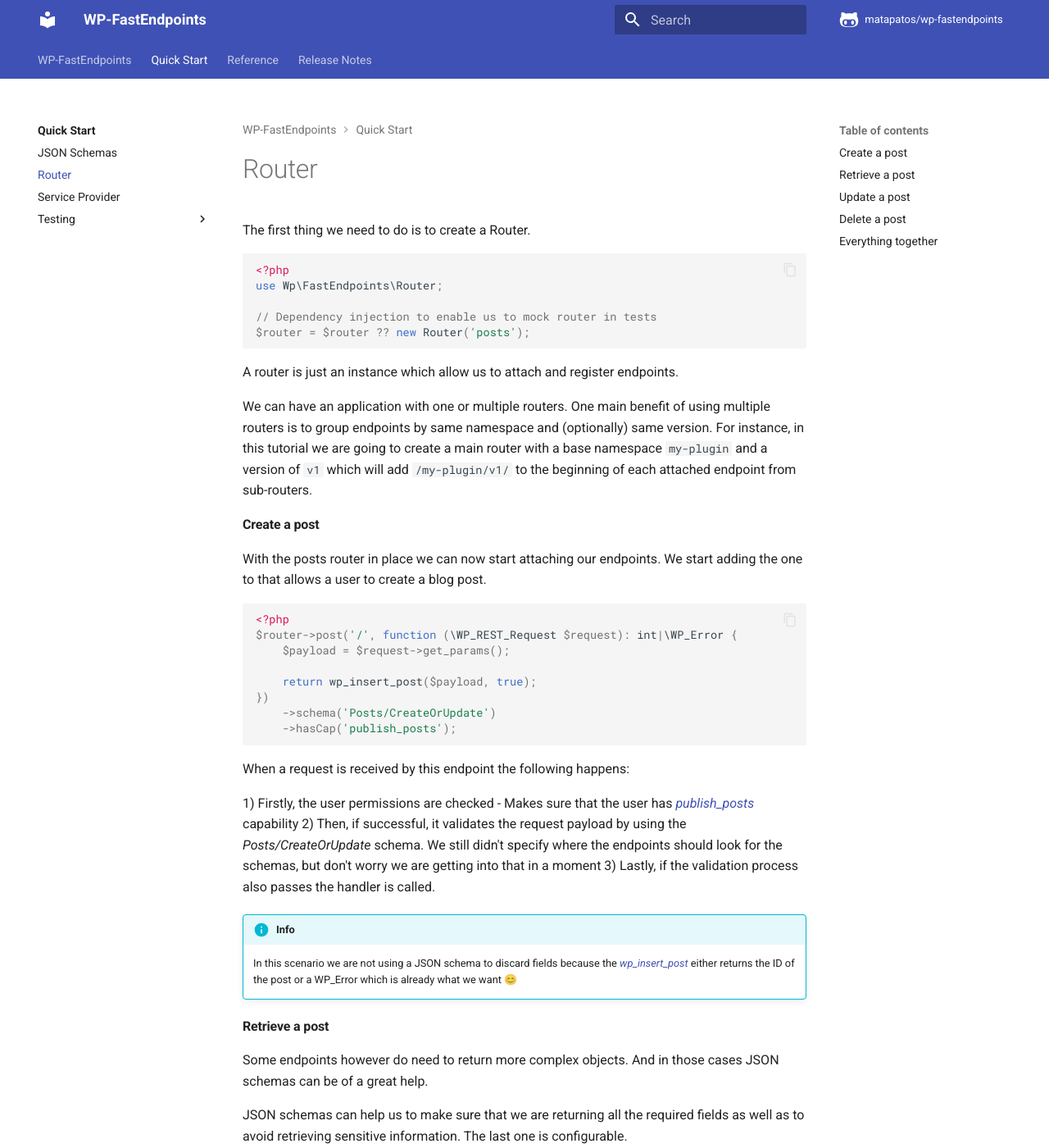
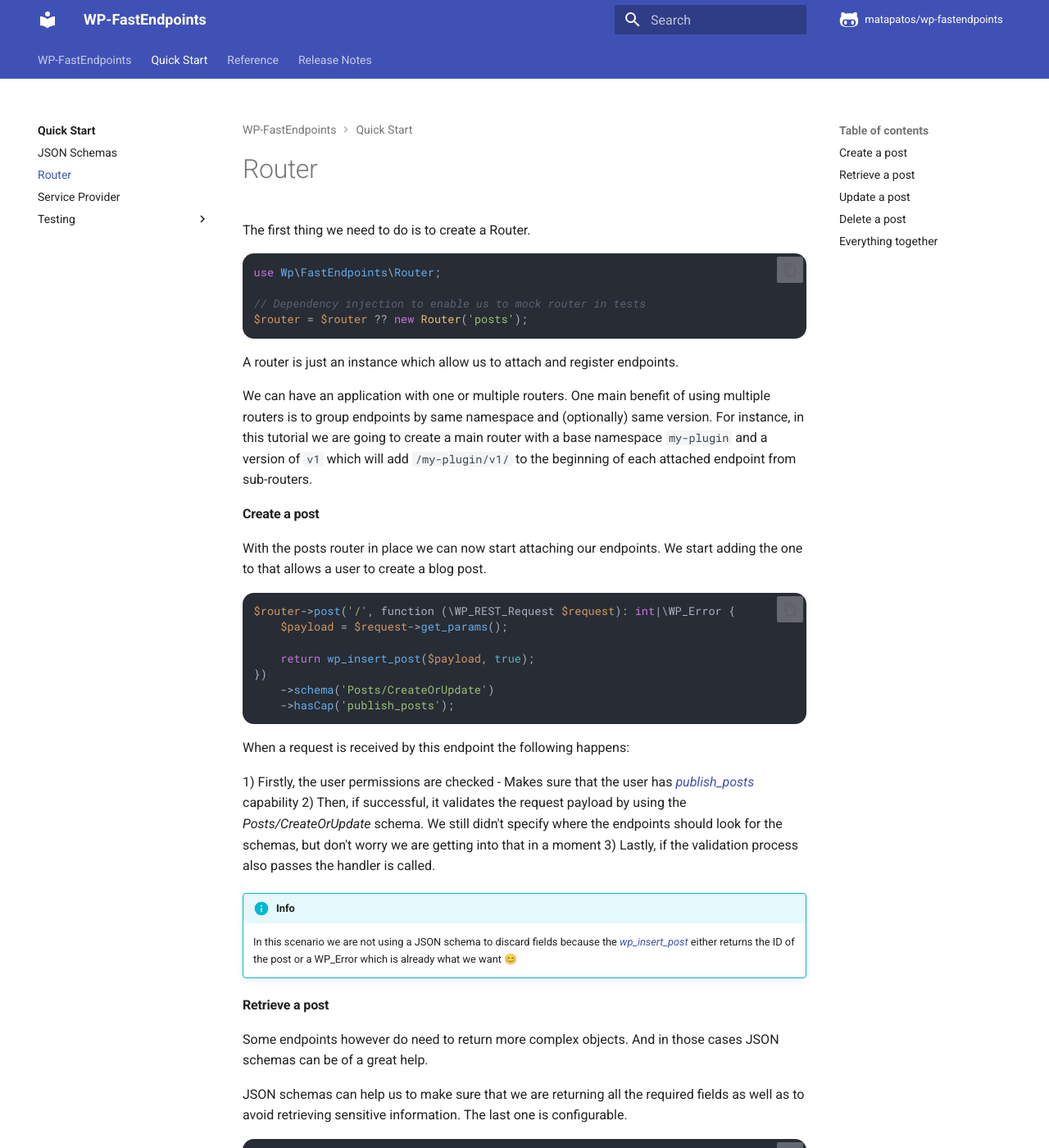
Before and after one commit to matapatos/wp-fastendpoints, an MkDocs documentation site: the page built from docs/docs/quick-start/router.md, in a window 1280 px wide and 1400 px high. Shown: the whole window at 82% size. Built offline with MkDocs 1.6.1 and Material for MkDocs 9.7.7, drawn with Linux system fonts in a browser that asks for light colours; comment, search, counter and statistics services are not loaded; some of the changed text lies outside the part shown.

Commit message:
docs: Updated code syntax highlight

````diff
--- /dev/null
+++ b/docs/docs/assets/css/highlight.css
@@ -0,0 +1,17 @@
+/* Background color of a code snippet */
+.md-typeset code.hljs {
+    background-color: #282c34;
+    border-radius: 1vh;
+}
+
+.md-typeset code.hljs  {
+    color: #abb2bf;
+}
+
+.md-clipboard.md-icon {
+    color: white;
+}
+
+.md-clipboard.md-icon:hover {
+    color: #526cfe;
+}
--- /dev/null
+++ b/docs/docs/assets/js/initHighlight.js
@@ -0,0 +1 @@
+hljs.initHighlightingOnLoad();
--- a/docs/docs/quick-start/router.md
+++ b/docs/docs/quick-start/router.md
@@ -1,7 +1,6 @@
 The first thing we need to do is to create a Router.
 
 ```php
-<?php
 use Wp\FastEndpoints\Router;
 
 // Dependency injection to enable us to mock router in tests
@@ -20,7 +19,6 @@ With the posts router in place we can now start attaching our endpoints. We star
 allows a user to create a blog post.
 
 ```php
-<?php
 $router->post('/', function (\WP_REST_Request $request): int|\WP_Error {
     $payload = $request->get_params();
 
@@ -50,7 +48,6 @@ JSON schemas can help us to make sure that we are returning all the required fie
 as well as to avoid retrieving sensitive information. The last one is configurable.
 
 ```php
-<?php
 use Wp\FastEndpoints\Helpers\WpError;
 
 $router->get('(?P<ID>[\d]+)', function ($ID) {
@@ -87,7 +84,6 @@ Checking for user capabilities such as `publish_posts` and `read` is cool. Howev
 real world we sometimes also need to check for a particular resource.
 
 ```php
-<?php
 $router->put('(?P<ID>[\d]+)', function (\WP_REST_Request $request): int|\WP_Error {
     $payload = $request->get_params();
 
@@ -110,7 +106,6 @@ which will try to replace it by the _post_id_ parameter.
 #### Delete a post
 
 ```php
-<?php
 use Wp\FastEndpoints\Helpers\WpError;
 
 $router->delete('(?P<ID>[\d]+)', function ($ID) {
@@ -125,7 +120,6 @@ $router->delete('(?P<ID>[\d]+)', function ($ID) {
 ### Everything together
 
 ```php
-<?php
 """
 Api/Endpoints/Posts.php
 """
--- a/docs/mkdocs.yml
+++ b/docs/mkdocs.yml
@@ -38,8 +38,7 @@ markdown_extensions:
   - pymdownx.snippets
   - pymdownx.superfences
   - pymdownx.highlight:
-      anchor_linenums: true
-      pygments_lang_class: true
+      use_pygments: false
 nav:
   - WP-FastEndpoints: index.md
   - Quick Start:
@@ -59,3 +58,10 @@ extra:
       link: https://github.com/matapatos/wp-fastendpoints
     - icon: fontawesome/brands/linkedin
       link: https://www.linkedin.com/in/andre-gil/
+extra_css:
+  - https://cdnjs.cloudflare.com/ajax/libs/highlight.js/11.9.0/styles/atom-one-dark.min.css
+  - assets/css/highlight.css
+
+extra_javascript:
+  - https://cdnjs.cloudflare.com/ajax/libs/highlight.js/11.9.0/highlight.min.js
+  - assets/js/initHighlight.js
````
Also changed, not shown: docs/docs/quick-start/index.md (+3 -3 lines), docs/docs/quick-start/service-provider.md (+0 -1 lines), 3 other files.
